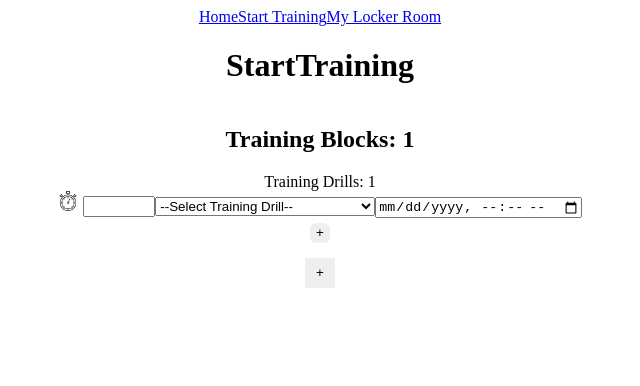
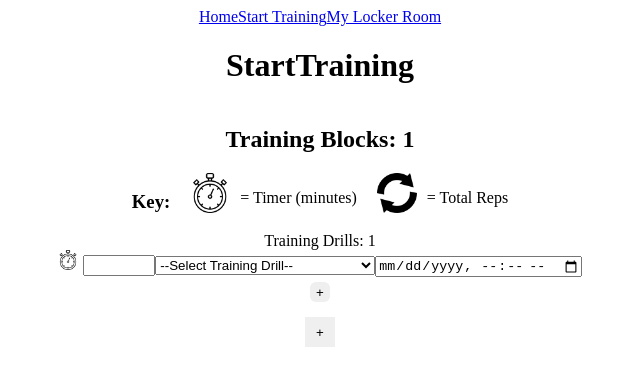
Before and after one commit to Cams-Plan/BasketNow-React-App, a React (Vite) app: page /start-training in a window 1280 px wide. Shown: the top 386 px of the page, without its empty margins (320-960 px from the left). Built offline with nearby package versions, Linux system fonts and the light colour scheme.

Commit message:
added a key with basic styling for the icons next to the number input

```diff
--- a/src/components/TrainingDrillsList/index.jsx
+++ b/src/components/TrainingDrillsList/index.jsx
@@ -20,7 +20,6 @@ const TrainingDrillList = () => {
 
     useEffect(() => {
         console.log(drillBlock)
-        console.log(elements)
     }, [() => setDrillBlock()])
 
     const elements = arrayRange(1, drillBlock, 1)
--- a/src/css/app.css
+++ b/src/css/app.css
@@ -45,3 +45,21 @@ main {
     height: 100%;
     justify-self: center;
 }
+
+.kpi-keys {
+    width: 40px;
+    height: 40px;
+}
+
+.key-rows {
+    display: flex;
+    margin-left: 20px;
+}
+
+.key-col {
+    display: flex;
+}
+
+.key-rows > p {
+    margin-left: 10px;
+}
--- a/src/pages/StartTraining/index.jsx
+++ b/src/pages/StartTraining/index.jsx
@@ -17,9 +17,18 @@ const StartTraining = () => {
   return (
     <>
     <h1>StartTraining</h1>
-    <div>
-      <h2>Training Blocks: {trainingBlockElems > 0 ? trainingBlockElems+1: 1}</h2>
-    </div>
+    <h2>Training Blocks: {trainingBlockElems > 0 ? trainingBlockElems+1: 1}</h2>
+      <div className='key-col'>
+        <h3>Key:</h3>
+        <div className='key-rows'>
+          <img src="./chronometer.png" alt="" className='kpi-keys' />
+          <p>{"= Timer (minutes)"}</p>
+        </div>
+        <div className='key-rows'>
+          <img src="./repeat-black.png" alt="" className='kpi-keys' />
+          <p>{"= Total Reps"}</p>
+        </div>
+      </div>
 
     {elements.map((blockNum, index) => <TrainingDrillList key={index}/>)}
     <AddTrainingBlockButton/>
```
